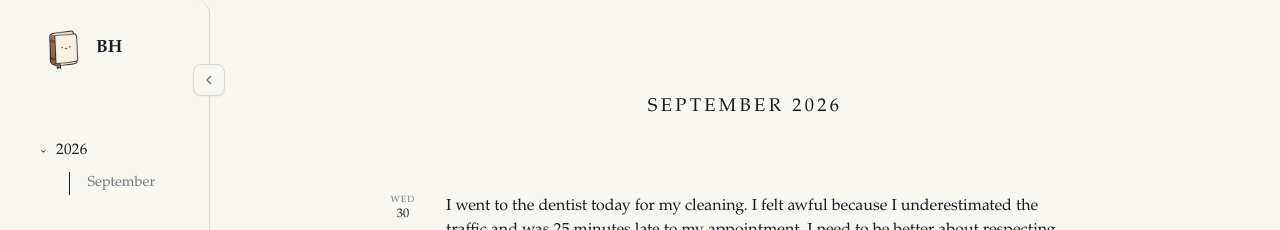
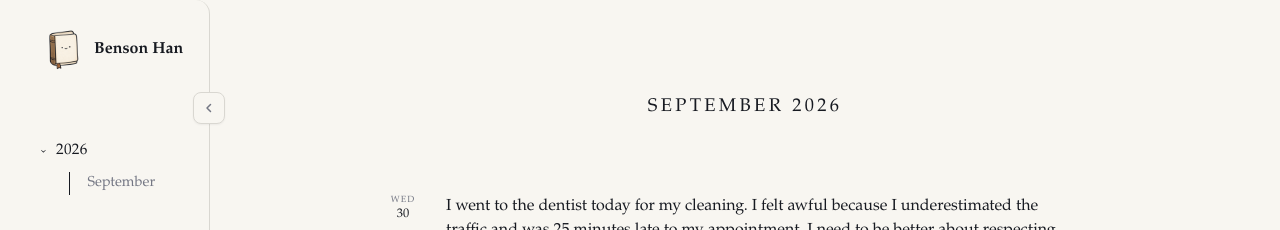
Before and after one commit to bensonhan/daily-writing, a Jekyll site: the page built from index.html, in a window 1280 px wide. Shown: the top 230 px of the page. Built offline with Jekyll 4.4.1, drawn with Linux system fonts in a browser that asks for light colours.

Commit message:
Update site identity and sidebar spacing

```diff
--- a/_includes/archive-nav.html
+++ b/_includes/archive-nav.html
@@ -1,8 +1,8 @@
 <aside class="archive-rail" aria-label="Site and archive navigation">
   <div class="rail-header">
-    <a class="identity" href="{{ '/' | relative_url }}" aria-label="BH daily writing home">
+    <a class="identity" href="{{ '/' | relative_url }}" aria-label="Benson Han daily writing home">
       <img class="identity-journal" src="{{ '/assets/images/journal-mark.png' | relative_url }}" alt="" width="46" height="46">
-      <span class="identity-initials">BH</span>
+      <span class="identity-initials">Benson Han</span>
     </a>
     <button class="rail-toggle" type="button" data-archive-toggle aria-controls="desktop-archive" aria-expanded="true" aria-label="Collapse archive sidebar">
       <svg aria-hidden="true" viewBox="0 0 16 16" focusable="false">
--- a/assets/css/site.css
+++ b/assets/css/site.css
@@ -64,11 +64,12 @@ a { color: inherit; }
 .identity {
   align-items: center;
   display: inline-flex;
-  font-size: 1.1rem;
+  font-size: 1rem;
   font-weight: 600;
-  gap: 10px;
+  gap: 8px;
   line-height: 1;
   text-decoration: none;
+  white-space: nowrap;
 }
 
 .identity-journal {
@@ -92,7 +93,7 @@ a { color: inherit; }
   padding: 0;
   position: absolute;
   right: 0;
-  top: 64px;
+  top: 92px;
   transform: translateX(50%);
   transition: background-color 140ms ease, border-color 140ms ease, color 140ms ease, box-shadow 140ms ease;
   width: 32px;
```
